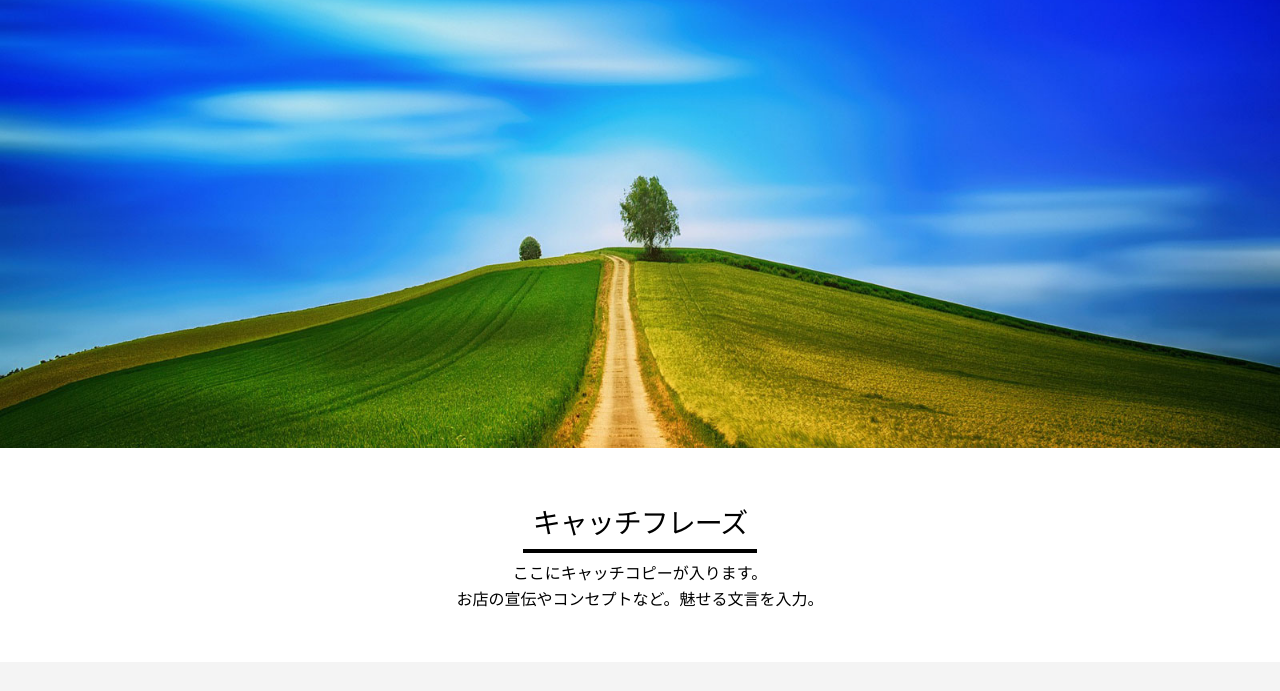
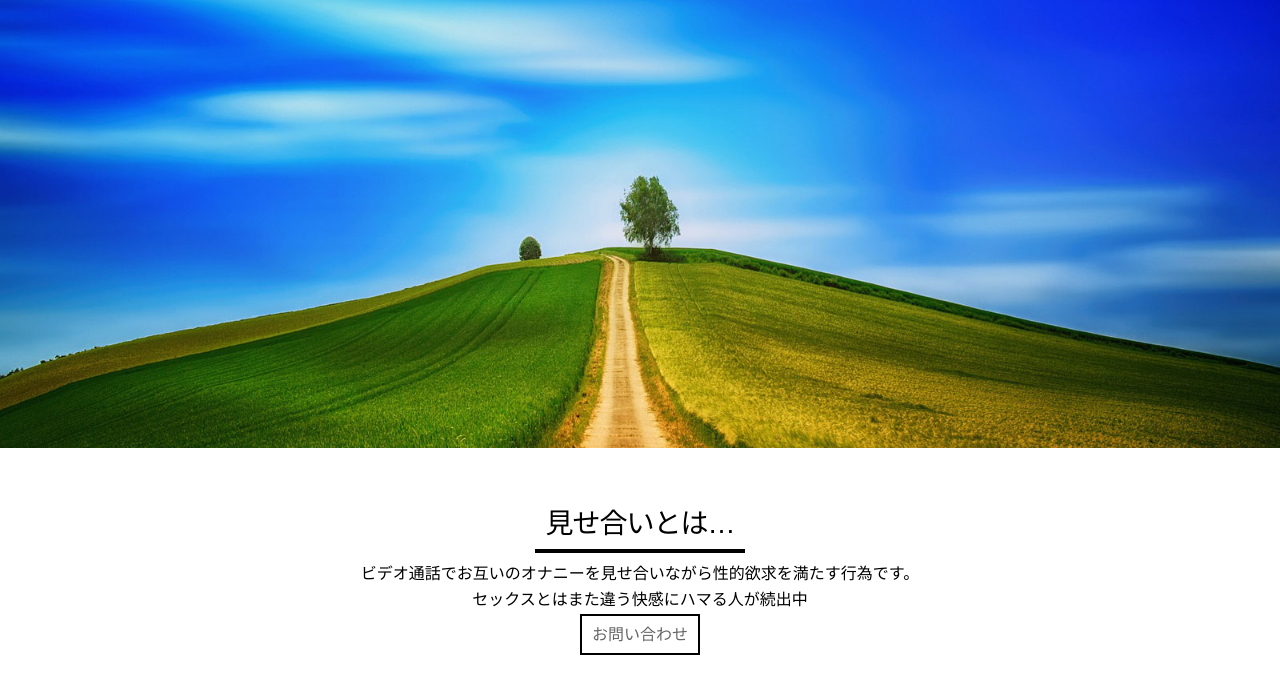
Before and after one commit to onarou/miseai, a plain HTML site: page index.html in a window 1280 px wide. Shown: the part 76-767 px from the top of the page. Drawn offline with Linux system fonts and the light colour scheme.

Commit message:
Update index.html

```diff
--- a/index.html
+++ b/index.html
@@ -51,8 +51,9 @@
         </div>
     <main>
         <div class="catch">
-        <h2><span class="under">キャッチフレーズ</span></h2>
-        <p>ここにキャッチコピーが入ります。<br>お店の宣伝やコンセプトなど。魅せる文言を入力。</p>
+        <h2><span class="under">見せ合いとは…</span></h2>
+        <p>ビデオ通話でお互いのオナニーを見せ合いながら性的欲求を満たす行為です。<br>セックスとはまた違う快感にハマる人が続出中</p>
+	<p><a href=""><span class="contact-button">お問い合わせ</span></a></p>
         </div>
 
 <section id="1" class="gray-back">
@@ -128,7 +129,7 @@
 	</div>
 </section>
 
-<section id="4">
+<!--<section id="4">
         <h2 class="center"><span class="under">アクセス</span></h2>
 <div class="container">
 <div class="row">
@@ -187,7 +188,7 @@
 	</div>
 	</div>
 	</div>
-</section>
+</section>-->
 
     </main>
     <footer>
```
